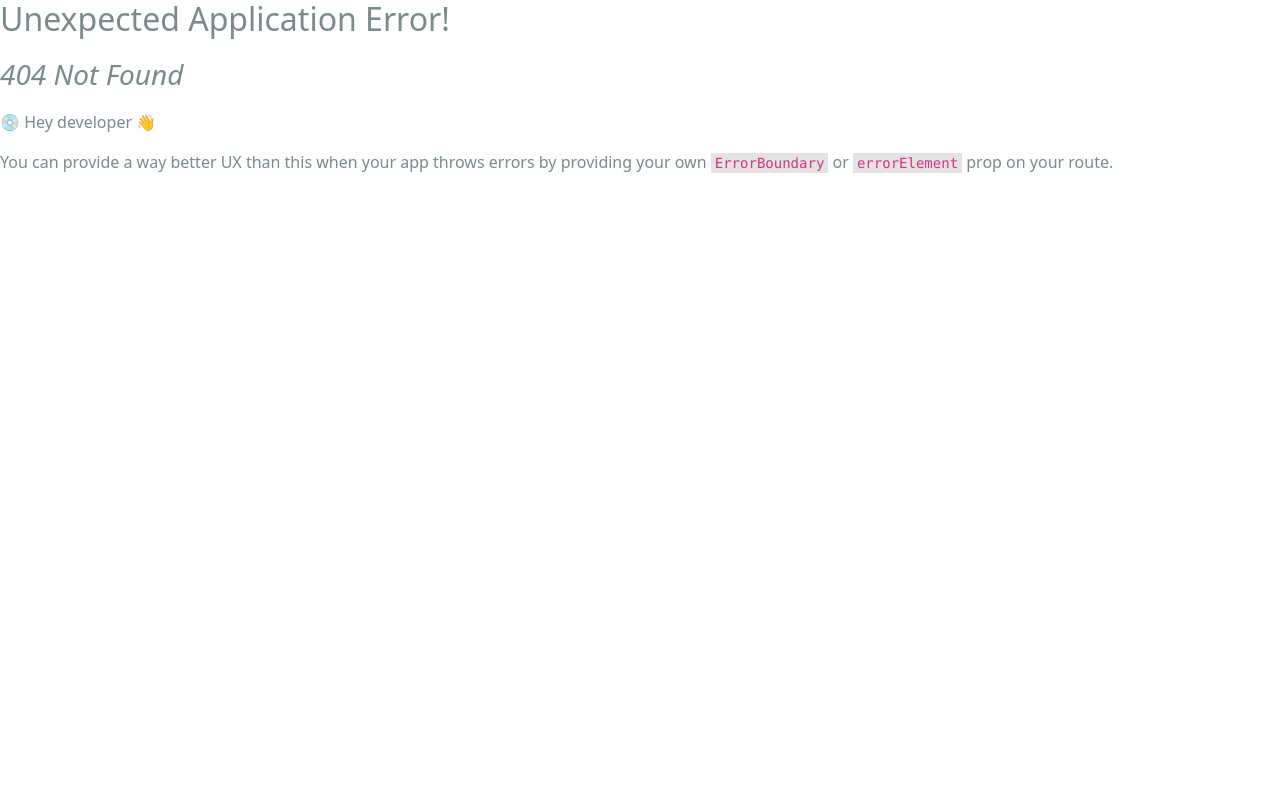
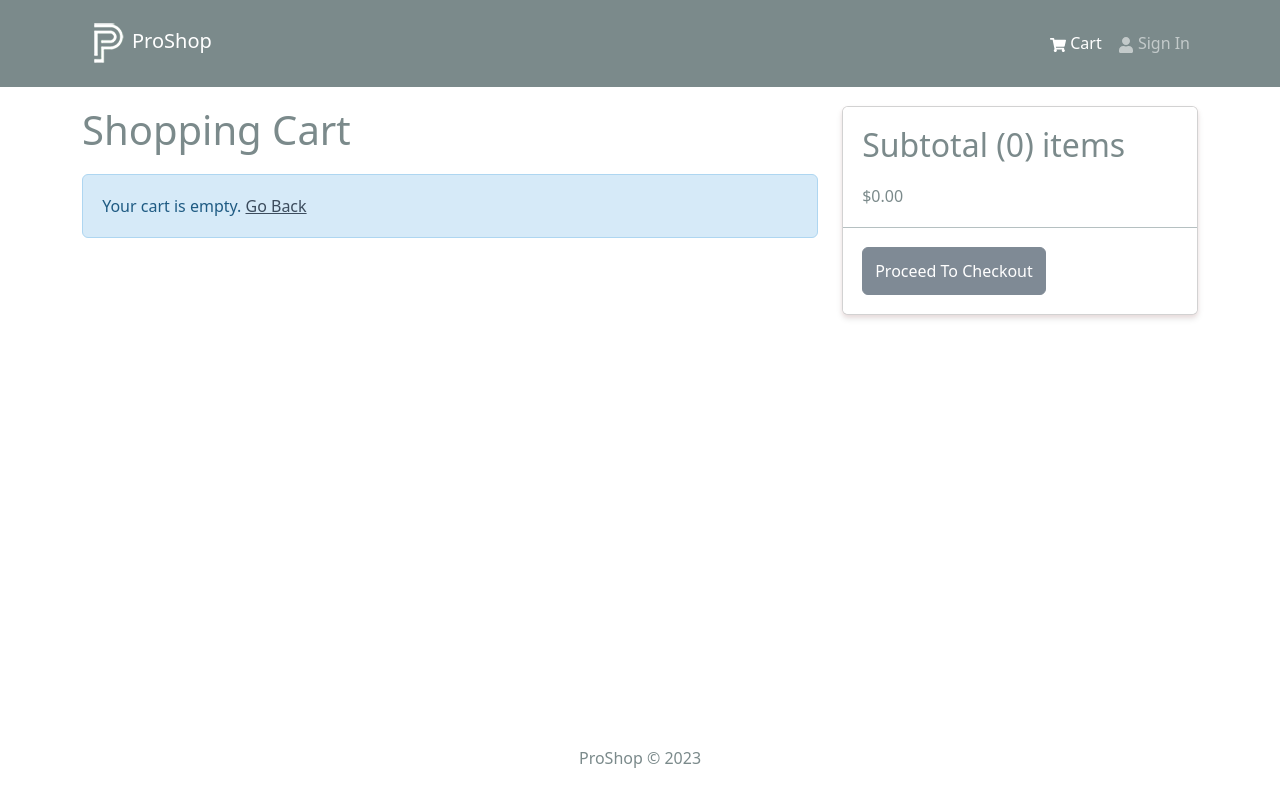
Before and after one commit to hilmi92101/react-proshop-v2, a React (Create React App) app in the folder frontend/: page /cart in a window 1280 px wide. Before the commit this address had no page. Shown: the top 802 px of the page. Built offline with nearby package versions, Linux system fonts and the light colour scheme.

Commit message:
add cart screen and its functionality

```diff
--- a/frontend/src/components/Header.jsx
+++ b/frontend/src/components/Header.jsx
@@ -1,29 +1,44 @@
 import { LinkContainer } from 'react-router-bootstrap';
 
-import { Navbar, Nav, Container } from 'react-bootstrap';
+import { useSelector } from 'react-redux';
+
+import { Navbar, Nav, Container, Badge } from 'react-bootstrap';
 import { FaShoppingCart, FaUser } from 'react-icons/fa';
 import logo from '../assets/logo.png';
 
 const Header = () => {
+
+    const { cartItems } = useSelector((state) => state.cart);
+
     return (
         <header>
             <Navbar bg='dark' variant='dark' expand='md' collapseOnSelect>
                 <Container>
+
                     <LinkContainer to='/'>
                         <Navbar.Brand>
                             <img src={logo} alt="ProShop" />
                             ProShop
                         </Navbar.Brand>
                     </LinkContainer>
+
                     <Navbar.Toggle aria-controls='basic-navbar-nav' />
+
                     <Navbar.Collapse id='basic-navbar-nav'>
                         <Nav className='ms-auto'>
 
                             <LinkContainer to='/cart'>
                                 <Nav.Link>
                                     <FaShoppingCart /> Cart
+
+                                    {cartItems.length > 0 && (
+                                        <Badge pill bg='success' style={{ marginLeft: '5px' }}>
+                                            {cartItems.reduce((a, c) => a + Number(c.qty), 0)}
+                                        </Badge>
+                                    )}
                                 </Nav.Link>
                             </LinkContainer>
+
                             <LinkContainer to='/login'>
                                 <Nav.Link href='/login'>
                                     <FaUser /> Sign In
@@ -32,6 +47,7 @@
 
                         </Nav>
                     </Navbar.Collapse>
+
                 </Container>
             </Navbar>
         </header>
--- a/frontend/src/modules/cartModule.js
+++ b/frontend/src/modules/cartModule.js
@@ -40,5 +40,5 @@
     // Save the cart to localStorage
     localStorage.setItem('cart', JSON.stringify(state));
 
-    //return state;
+    return state;
 };
--- a/frontend/src/modules/routerModule.js
+++ b/frontend/src/modules/routerModule.js
@@ -11,12 +11,14 @@
 // screens
 import HomeScreen from '../screens/HomeScreen';
 import ProductScreen from '../screens/ProductScreen';
+import CartScreen from '../screens/CartScreen';
 
 const router = createBrowserRouter(
     createRoutesFromElements(
         <Route path='/' element={<App />}>
             <Route index={true} path='/' element={<HomeScreen />} />
             <Route path='/product/:id' element={<ProductScreen />} />
+            <Route path='/cart' element={<CartScreen />} />
         </Route>
     )
 );
--- a/frontend/src/redux/slices/cartSlice.js
+++ b/frontend/src/redux/slices/cartSlice.js
@@ -15,11 +15,18 @@
             const item = action.payload;
 
             checkExistItem(state, item);
-            updateCart(state, item);
+            return updateCart(state, item);
+        },
+        removeFromCart: (state, action) => {
+            // Filter out the item to remove from the cart
+            state.cartItems = state.cartItems.filter((x) => x._id !== action.payload);
+
+            // Update the prices and save to storage
+            return updateCart(state);
         },
     },
 });
 
-export const { addToCart } = cartSlice.actions;
+export const { addToCart, removeFromCart } = cartSlice.actions;
 
 export default cartSlice.reducer;
--- /dev/null
+++ b/frontend/src/screens/CartScreen.jsx
@@ -0,0 +1,109 @@
+import { Link, useNavigate } from 'react-router-dom';
+import { useDispatch, useSelector } from 'react-redux';
+import { addToCart, removeFromCart } from '../redux/slices/cartSlice';
+
+import { Row, Col, ListGroup, Image, Form, Button, Card } from 'react-bootstrap';
+import { FaTrash } from 'react-icons/fa';
+import Message from '../components/Message';
+
+const CartScreen = () => {
+
+    const navigate = useNavigate();
+    const dispatch = useDispatch();
+
+    const cart = useSelector((state) => state.cart);
+    const { cartItems } = cart;
+
+    const addToCartHandler = async (product, qty) => {
+        dispatch(addToCart({ ...product, qty }));
+    };
+
+    const removeFromCartHandler = (id) => {
+        dispatch(removeFromCart(id));
+    };
+    const checkoutHandler = () => {
+        navigate('/login?redirect=/shipping');
+    };
+
+    return (
+        <Row>
+            <Col md={8}>
+                <h1 style={{ marginBottom: '20px' }}>Shopping Cart</h1>
+                {cartItems.length === 0 ? (
+                    <Message>
+                        Your cart is empty. <Link to='/'>Go Back</Link>
+                    </Message>
+                ) : (
+                    <ListGroup variant='flush'>
+                        {cartItems.map((item) => (
+                            <ListGroup.Item key={item._id}>
+                                <Row>
+                                    <Col md={2}>
+                                        <Image src={item.image} alt={item.name} fluid rounded />
+                                    </Col>
+                                    <Col md={3}>
+                                        <Link to={`/product/${item._id}`}>{item.name}</Link>
+                                    </Col>
+                                    <Col md={2}>${item.price}</Col>
+                                    <Col md={2}>
+                                        <Form.Control
+                                            as='select'
+                                            value={item.qty}
+                                            onChange={(e) =>
+                                                addToCartHandler(item, Number(e.target.value))
+                                            }
+                                        >
+                                            {[...Array(item.countInStock).keys()].map((x) => (
+                                                <option key={x + 1} value={x + 1}>
+                                                    {x + 1}
+                                                </option>
+                                            ))}
+                                        </Form.Control>
+                                    </Col>
+                                    <Col md={2}>
+                                        <Button
+                                            type='button'
+                                            variant='light'
+                                            onClick={() => removeFromCartHandler(item._id)}
+                                        >
+                                            <FaTrash />
+                                        </Button>
+                                    </Col>
+                                </Row>
+                            </ListGroup.Item>
+                        ))}
+                    </ListGroup>
+                )}
+            </Col>
+            <Col md={4}>
+                <Card>
+                    <ListGroup variant='flush'>
+                        <ListGroup.Item>
+                            <h2>
+                                Subtotal ({cartItems.reduce((acc, item) => acc + item.qty, 0)})
+                                items
+                            </h2>
+                            $
+                            {cartItems
+                                .reduce((acc, item) => acc + item.qty * item.price, 0)
+                                .toFixed(2)}
+                        </ListGroup.Item>
+                        <ListGroup.Item>
+                            <Button
+                                type='button'
+                                className='btn-block'
+                                disabled={cartItems.length === 0}
+                                onClick={checkoutHandler}
+                            >
+                                Proceed To Checkout
+                            </Button>
+                        </ListGroup.Item>
+                    </ListGroup>
+                </Card>
+            </Col>
+
+        </Row>
+    )
+}
+
+export default CartScreen
--- a/frontend/src/screens/ProductScreen.jsx
+++ b/frontend/src/screens/ProductScreen.jsx
@@ -97,7 +97,7 @@
                                                     <Form.Control
                                                         as='select'
                                                         value={qty}
-                                                        onChange={(e) => setQty(e.target.value)}
+                                                        onChange={(e) => setQty(Number(e.target.value))}
                                                     >
                                                         {[...Array(product.countInStock).keys()].map(
                                                             (x) => (
```
Lines whose indentation alone changed are shown as unchanged.
